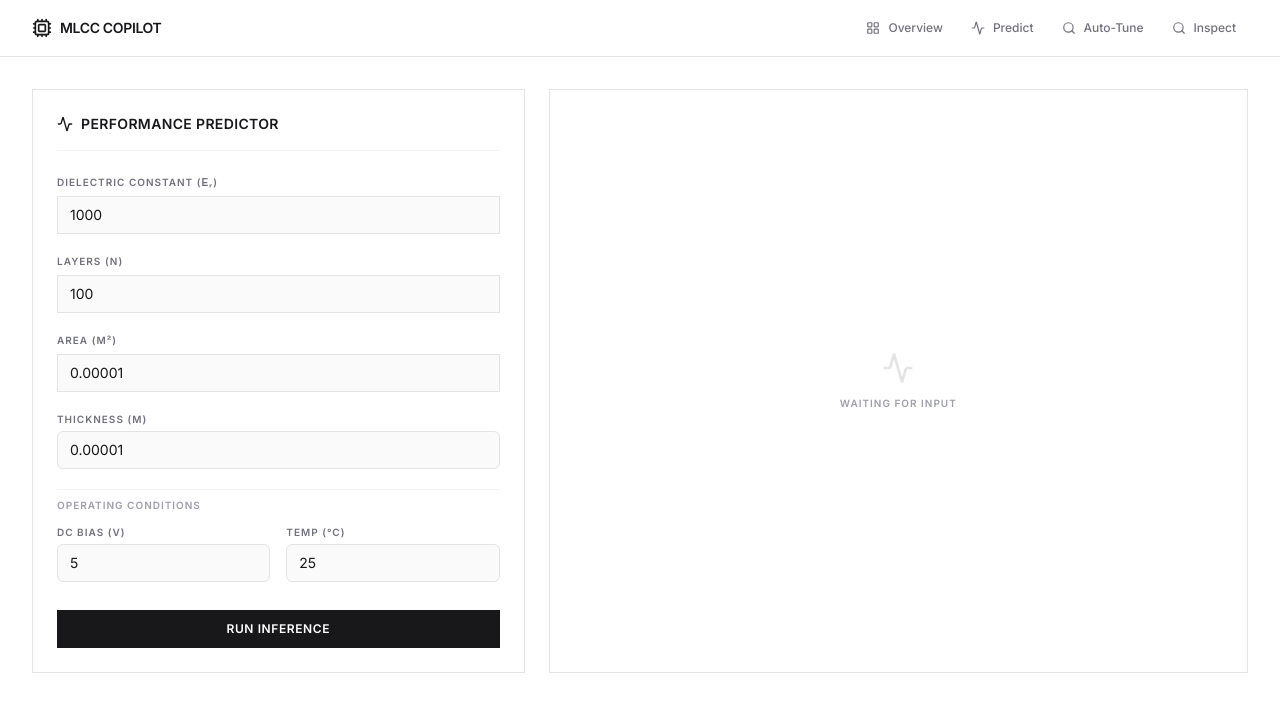
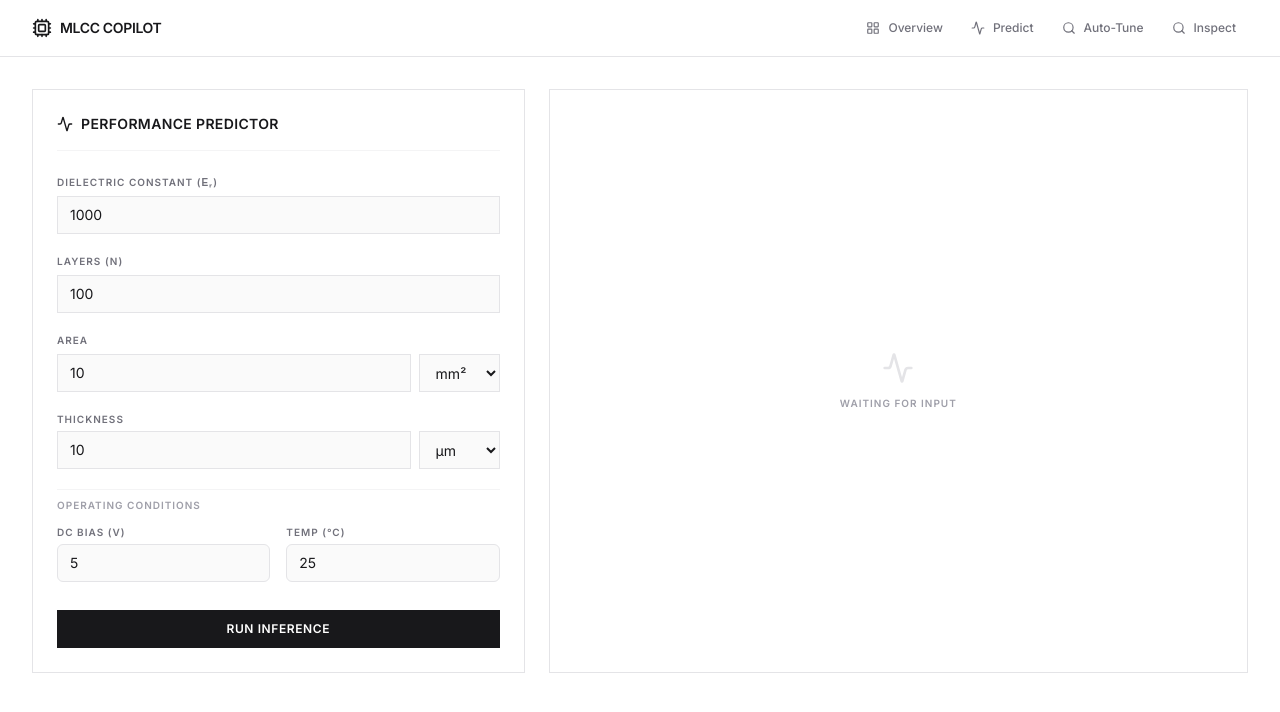
Before and after one commit to Sejpal-Raghav/mlcc-copilot, a Next.js app in the folder app/: page /predict in a window 1280 px wide. Shown: the top 712 px of the page. Built offline with nearby package versions, Linux system fonts and the light colour scheme.

Commit message:
feat: unit selectors on forms

```diff
--- a/app/app/predict/page.tsx
+++ b/app/app/predict/page.tsx
@@ -19,8 +19,8 @@ export default function PredictPage() {
     const data = {
       epsilon_r: parseFloat(formData.get("epsilon_r") as string),
       layers: parseInt(formData.get("layers") as string, 10),
-      area: parseFloat(formData.get("area") as string),
-      thickness: parseFloat(formData.get("thickness") as string),
+      area: parseFloat(formData.get("area_val") as string) * parseFloat(formData.get("area_unit") as string),
+      thickness: parseFloat(formData.get("thickness_val") as string) * parseFloat(formData.get("thickness_unit") as string),
       v_bias: parseFloat(formData.get("v_bias") as string),
       temperature: parseFloat(formData.get("temperature") as string),
     };
@@ -63,12 +63,25 @@ export default function PredictPage() {
             <input type="number" name="layers" required defaultValue={100} className="block w-full bg-zinc-50 border border-zinc-200 text-zinc-900 text-sm px-3 py-2 focus:outline-none focus:border-zinc-400 focus:bg-white transition-colors" />
           </div>
           <div>
-            <label className="block text-[10px] uppercase tracking-widest font-semibold text-zinc-500 mb-1.5">Area (m²)</label>
-            <input type="number" name="area" step="any" required defaultValue={1e-5} className="block w-full bg-zinc-50 border border-zinc-200 text-zinc-900 text-sm px-3 py-2 focus:outline-none focus:border-zinc-400 focus:bg-white transition-colors" />
+            <label className="block text-[10px] uppercase tracking-widest font-semibold text-zinc-500 mb-1.5">Area</label>
+            <div className="flex gap-2">
+              <input type="number" name="area_val" step="any" required defaultValue={10} className="block w-full bg-zinc-50 border border-zinc-200 text-zinc-900 text-sm px-3 py-2 focus:outline-none focus:border-zinc-400 focus:bg-white transition-colors font-mono" />
+              <select name="area_unit" defaultValue="1e-6" className="bg-zinc-50 border border-zinc-200 text-zinc-900 text-sm px-3 py-2 focus:outline-none focus:border-zinc-400 focus:bg-white transition-colors cursor-pointer w-24">
+                <option value="1">m²</option>
+                <option value="1e-6">mm²</option>
+              </select>
+            </div>
           </div>
           <div>
-            <label htmlFor="thickness" className="block text-[10px] uppercase tracking-widest text-zinc-500 mb-1 font-semibold">Thickness (m)</label>
-            <input id="thickness" type="number" name="thickness" step="any" required defaultValue={10e-6} className="w-full bg-zinc-50 border border-zinc-200 rounded-md px-3 py-2 text-sm font-mono text-zinc-900 focus:outline-none focus:border-zinc-400 focus:ring-1 focus:ring-zinc-400 transition-colors" />
+            <label className="block text-[10px] uppercase tracking-widest text-zinc-500 mb-1 font-semibold">Thickness</label>
+            <div className="flex gap-2">
+              <input type="number" name="thickness_val" step="any" required defaultValue={10} className="block w-full bg-zinc-50 border border-zinc-200 text-zinc-900 text-sm px-3 py-2 focus:outline-none focus:border-zinc-400 focus:bg-white transition-colors font-mono" />
+              <select name="thickness_unit" defaultValue="1e-6" className="bg-zinc-50 border border-zinc-200 text-zinc-900 text-sm px-3 py-2 focus:outline-none focus:border-zinc-400 focus:bg-white transition-colors cursor-pointer w-24">
+                <option value="1">m</option>
+                <option value="1e-3">mm</option>
+                <option value="1e-6">µm</option>
+              </select>
+            </div>
           </div>
 
           {/* Operating Conditions */}
--- a/app/app/suggest/page.tsx
+++ b/app/app/suggest/page.tsx
@@ -16,7 +16,7 @@ export default function SuggestPage() {
 
     const formData = new FormData(e.currentTarget);
     const data = {
-      targetCapacitance: parseFloat(formData.get("targetCapacitance") as string),
+      targetCapacitance: parseFloat(formData.get("targetCapacitance_val") as string) * parseFloat(formData.get("targetCapacitance_unit") as string),
       tolerancePct: parseFloat(formData.get("tolerancePct") as string),
       v_bias: parseFloat(formData.get("v_bias") as string),
       temperature: parseFloat(formData.get("temperature") as string),
@@ -54,8 +54,17 @@ export default function SuggestPage() {
 
         <form onSubmit={handleSubmit} className="space-y-5">
           <div>
-            <label className="block text-[10px] uppercase tracking-widest font-semibold text-zinc-500 mb-1.5">Target Capacitance (F)</label>
-            <input type="number" name="targetCapacitance" step="any" required defaultValue={1e-7} className="block w-full bg-zinc-50 border border-zinc-200 text-zinc-900 text-sm px-3 py-2 focus:outline-none focus:border-zinc-400 focus:bg-white transition-colors" />
+            <label className="block text-[10px] uppercase tracking-widest font-semibold text-zinc-500 mb-1.5">Target Capacitance</label>
+            <div className="flex gap-2">
+              <input type="number" name="targetCapacitance_val" step="any" required defaultValue={100} className="block w-full bg-zinc-50 border border-zinc-200 text-zinc-900 text-sm px-3 py-2 focus:outline-none focus:border-zinc-400 focus:bg-white transition-colors font-mono" />
+              <select name="targetCapacitance_unit" defaultValue="1e-9" className="bg-zinc-50 border border-zinc-200 text-zinc-900 text-sm px-3 py-2 focus:outline-none focus:border-zinc-400 focus:bg-white transition-colors cursor-pointer w-24">
+                <option value="1">F</option>
+                <option value="1e-3">mF</option>
+                <option value="1e-6">µF</option>
+                <option value="1e-9">nF</option>
+                <option value="1e-12">pF</option>
+              </select>
+            </div>
           </div>
             <div>
               <label htmlFor="tolerancePct" className="block text-[10px] uppercase tracking-widest text-zinc-500 mb-1 font-semibold">Tolerance (%)</label>
```
